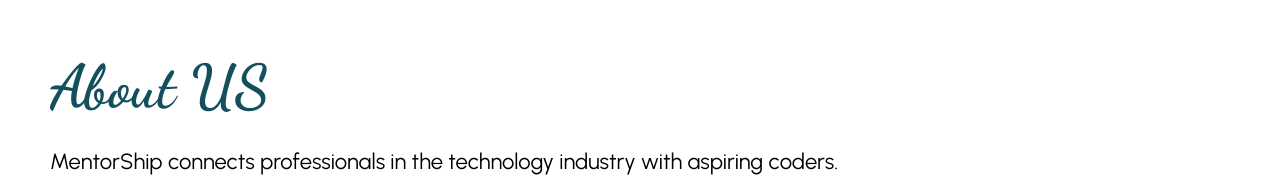
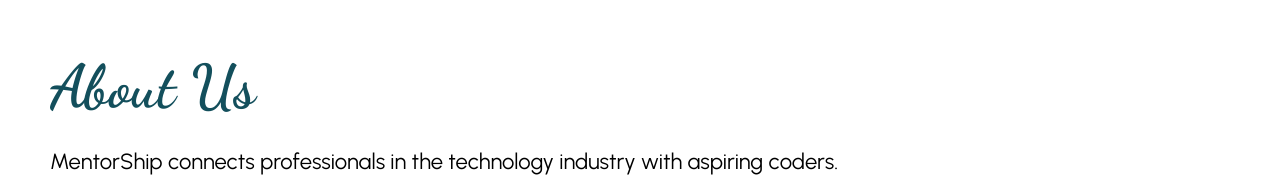
Before and after one commit to SheCodesAus/layer_8_victory_frontend_bris_2023, a React (Vite) app: page /about in a window 1280 px wide. Shown: the part 572-760 px from the top of the page. Built offline with nearby package versions, Linux system fonts and the light colour scheme.

Commit message:
Change of spelling

```diff
--- a/src/pages/AboutPage/AboutPage.jsx
+++ b/src/pages/AboutPage/AboutPage.jsx
@@ -10,7 +10,7 @@
                 <img src="/mentoring1.jpeg" alt="" />
             </div>
             <div className='about-text'>
-                <h1>About US</h1>
+                <h1>About Us</h1>
                 <p>MentorShip connects professionals in the technology industry with aspiring coders.</p>
                 <p>
                     At MentorShip, we believe that guidance and support can make all the difference to one&apos;s career route, and we make it easy for both mentors and learners to connect, exchange insights, and develop their coding skills.
```
